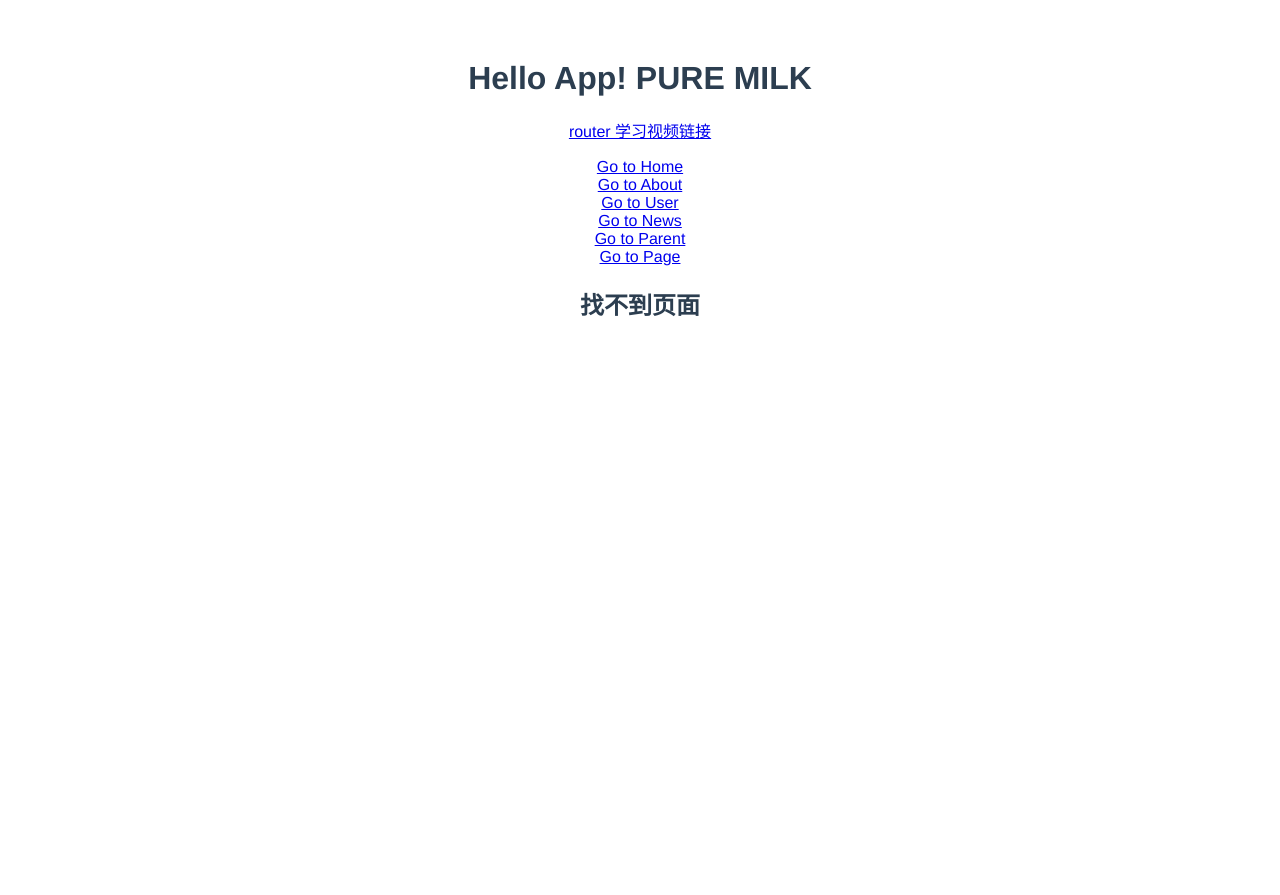
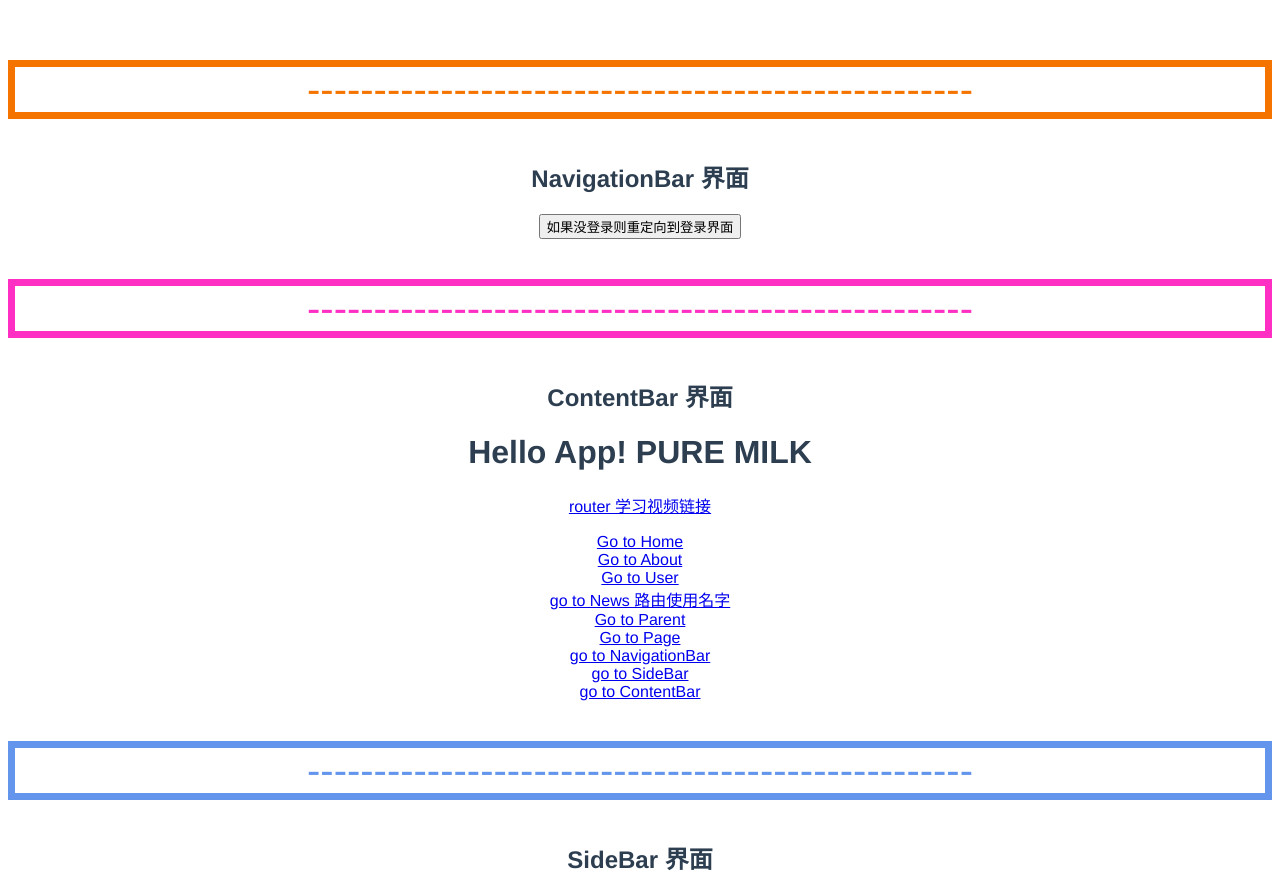
Before and after one commit to Deyi3417/learningVue3, a Vue app: page /#/shop in a window 1280 px wide. Before the commit the page ends 800 px from the top, so only its background shows below. Built offline with nearby package versions, Linux system fonts and the light colour scheme.

Commit message:
路由命名视图学习

```diff
--- a/src/router/RouterVue.vue
+++ b/src/router/RouterVue.vue
@@ -6,6 +6,8 @@ export default {
 }
 </script>
 <template>
+  <router-view name="NavigationBar"></router-view>
+  <router-view name="ContentBar"></router-view>
   <h1>Hello App! PURE MILK</h1>
   <a href="https://www.bilibili.com/video/BV1QA4y1d7xf?p=57&spm_id_from=333.1007.top_right_bar_window_history.content.click&vd_source=34ea8cac3a28f1df5cc57b063f27ea5a"
      target="_blank">router 学习视频链接</a>
@@ -22,11 +24,21 @@ export default {
     <br>
     <router-link to="/user/123">Go to User</router-link>
     <br>
-    <router-link to="/news/666">Go to News</router-link>
+    <!--    <router-link to="/news/666">Go to News</router-link>-->
+    <router-link :to="{ name: 'syNews', params: { id: '9669'}}">go to News 路由使用名字</router-link>
+    <!--    <router-link :to="{ name: 'user', params: { username: 'erina' }}">-->
+    <!--      User-->
+    <!--    </router-link>-->
     <br>
     <router-link to="/parent">Go to Parent</router-link>
     <br>
     <router-link to="/page">Go to Page</router-link>
+    <br>
+    <router-link :to="{ name: 'navigation'}">go to NavigationBar</router-link>
+    <br>
+    <router-link :to="{ name: 'side'}">go to SideBar</router-link>
+    <br>
+    <router-link :to="{ name: 'content'}">go to ContentBar</router-link>
     <br>
   </p>
   <!-- 路由出口 -->
--- a/src/router/index.js
+++ b/src/router/index.js
@@ -16,6 +16,9 @@ import StyleOne from "../views/StyleOne.vue";
 import styleTwo from "../views/StyleTwo.vue";
 import Page from "../views/Page.vue";
 import Login from "../views/Login.vue";
+import NavigationBar from "../views/shop/NavigationBar.vue";
+import SideBar from "../views/shop/SideBar.vue";
+import ContentBar from "../views/shop/ContentBar.vue";
 
 // 2. 定义一些路由
 // 每个路由都需要映射到一个组件。
@@ -27,6 +30,7 @@ const routes = [
     {
         path: '/about',
         component: About,
+        // 路由名称
         name: 'about'
     },
 
@@ -64,7 +68,8 @@ const routes = [
 
          */
         path: '/news/:id(\\d+)*',
-        component: News
+        component: News,
+        name: 'syNews'
     },
 
     {
@@ -87,7 +92,39 @@ const routes = [
 
     {
         path: '/login',
-        component: Login
+        component: Login,
+        name: 'doLogin'
+    },
+
+    {
+        path:'/navigation',
+        component: NavigationBar,
+        name:'navigation'
+    },
+
+    {
+        path:'/side',
+        component: SideBar,
+        name:'side'
+    },
+
+    {
+        path:'/content',
+        component: ContentBar,
+        name:'content'
+    },
+
+    // shop路由同时展示三个界面
+    {
+        path:'/shop',
+        components: {
+            // 访问/shop路径，默认弹出的界面是SideBar
+            default: SideBar,
+            // LeftSidebar: LeftSidebar 的缩写
+            NavigationBar,
+            // 它们与 `<router-view>` 上的 `name` 属性匹配
+            ContentBar
+        }
     },
 
     // 若路径都没有匹配到，跳转到NotFound页面
--- a/src/views/Login.vue
+++ b/src/views/Login.vue
@@ -1,12 +1,20 @@
 <script>
 export default {
-  name: "Login"
+  name: "Login",
+  methods:{
+    backOne(){
+      console.log("====登录界面测试--by liudy23====")
+      console.log(this.$router)
+      this.$router.go(-1)
+    }
+  },
 }
 </script>
 <template>
   <p style="color: cornflowerblue; border: 5px">----------------------------------------</p>
   <div>
     <h2>登录界面</h2>
+    <button @click="backOne">返回上级界面</button>
   </div>
 
 </template>
--- a/src/views/News.vue
+++ b/src/views/News.vue
@@ -4,8 +4,9 @@ export default {
 }
 </script>
 <template>
+  <p style="color: yellowgreen; border: 3px cornflowerblue; ">--------------------------------------------------</p>
   <div>
-    News界面
+    <h2>News界面</h2>
   </div>
 
 </template>
--- /dev/null
+++ b/src/views/shop/ContentBar.vue
@@ -0,0 +1,18 @@
+<script>
+export default {
+  name: "ContentBar"
+}
+</script>
+
+<template>
+  <p style="color: #ff2fc4; border: 7px solid #ff2fc4; font-size: 40px ">--------------------------------------------------</p>
+  <div>
+    <h2>ContentBar 界面</h2>
+  </div>
+
+</template>
+
+
+<style scoped>
+
+</style>
--- /dev/null
+++ b/src/views/shop/NavigationBar.vue
@@ -0,0 +1,30 @@
+<script>
+export default {
+  name: "NavigationBar",
+  methods: {
+    goLogin(){
+      if (999 === 999 ){
+        console.log("NavigationBar页面测试----by liudy23")
+        console.log(this.$router)
+        this.$router.push({
+          name: 'doLogin'
+        })
+      } else {
+        console.log(this.$router)
+      }
+    },
+  },
+}
+</script>
+<template>
+  <p style="color: #f57400; border: 7px solid #f57400; font-size: 40px ">--------------------------------------------------</p>
+  <div>
+    <h2>NavigationBar 界面</h2>
+    <button @click="goLogin">如果没登录则重定向到登录界面</button>
+  </div>
+</template>
+
+
+<style scoped>
+
+</style>
--- /dev/null
+++ b/src/views/shop/SideBar.vue
@@ -0,0 +1,19 @@
+<script>
+export default {
+  name: "SideBar"
+}
+</script>
+<template>
+  <p style="color: cornflowerblue; border: 7px solid cornflowerblue; font-size: 40px ">--------------------------------------------------</p>
+  <div>
+    <h2>SideBar 界面</h2>
+    <router-view name="NavigationBar"></router-view>
+    <router-view name="ContentBar"></router-view>
+  </div>
+
+</template>
+
+
+<style scoped>
+
+</style>
```
